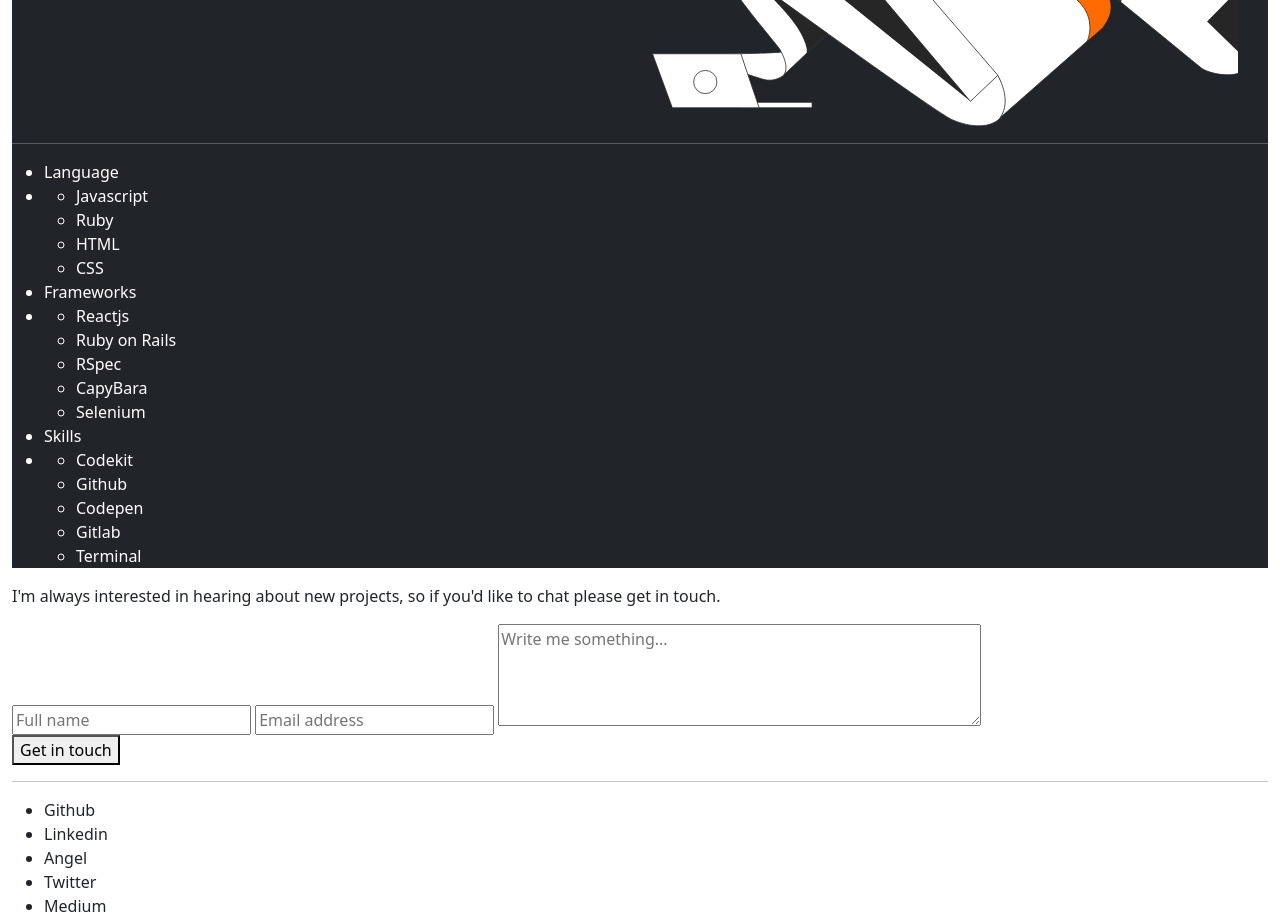
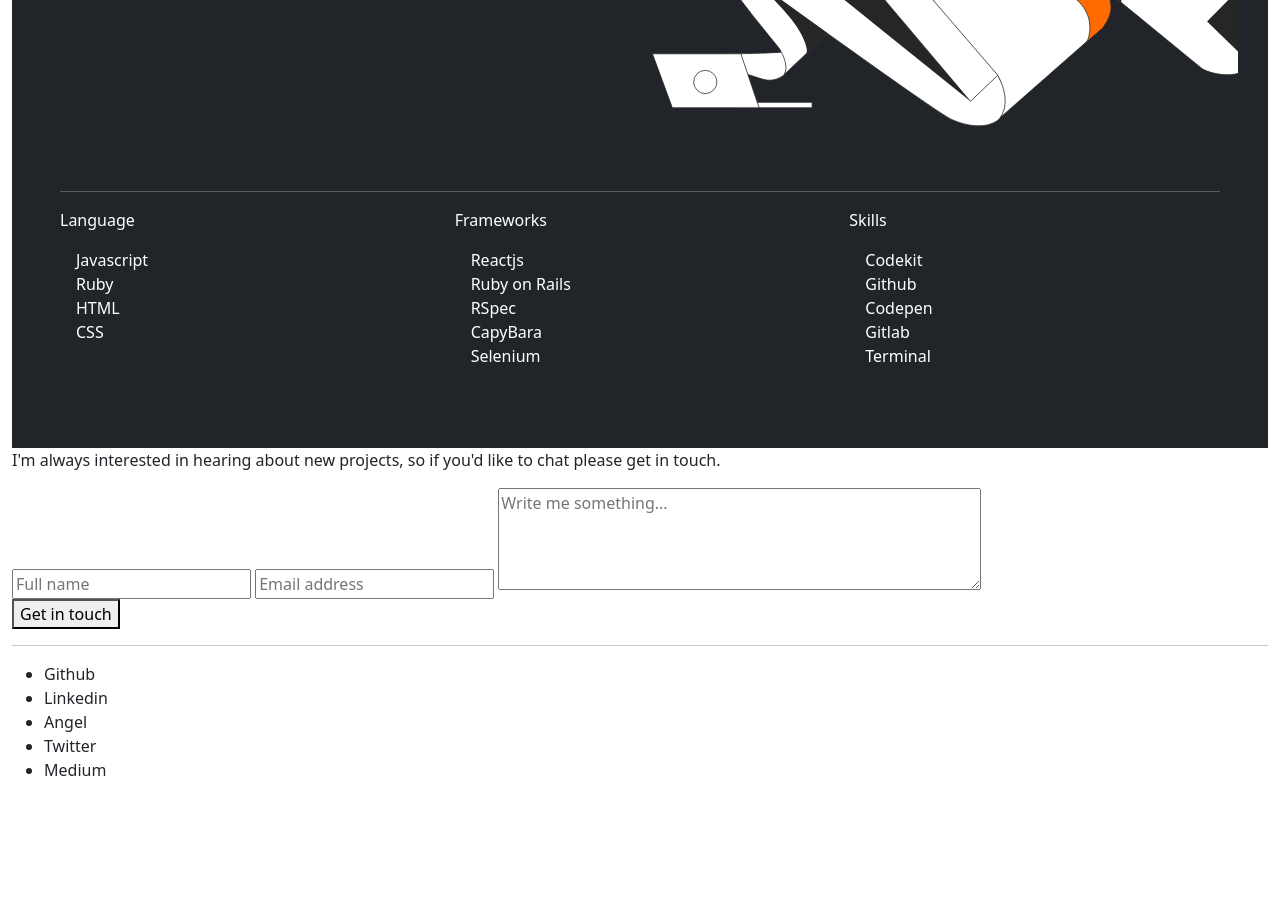
Before and after one commit to Kanyorok/bootsrap_portfolio_version, a plain HTML site: page index.html in a window 1280 px wide. Shown: the part 2240-3164 px from the top of the page. After the commit the page ends 3038 px from the top, so only its background shows below. Drawn offline with nearby package versions, Linux system fonts and the light colour scheme.

Commit message:
Add bootstrap styles to about-me sections

```diff
--- a/index.html
+++ b/index.html
@@ -217,32 +217,32 @@
             <h2>About Me</h2>
             <p>
               Hello I’m a software developer! I can help you build a product,
-          feature or website Look through some of my work and experience! If you
-          like what you see and have a project you need coded, don’t hesitate to
-          contact me.
+              feature or website Look through some of my work and experience! If
+              you like what you see and have a project you need coded, don’t
+              hesitate to contact me.
             </p>
             <button>Get My Resume</button>
           </div>
           <div class="col-md-6">
-                <img src="icons/Frame.svg" alt="">
+            <img src="icons/Frame.svg" alt="" />
           </div>
         </div>
 
-        <div>
+        <div class="p-5">
           <hr />
-        <ul>
-          <li>Language</li>
-          <li>
-            <ul>
+          <ul class="row list-unstyled">
+            <li class="col-md-4">
+              Language
+              <ul class="list-unstyled m-3">
                 <li>Javascript</li>
                 <li>Ruby</li>
                 <li>HTML</li>
                 <li>CSS</li>
               </ul>
             </li>
-          <li>Frameworks</li>
-          <li>
-            <ul>
+            <li class="col-md-4">
+              Frameworks
+              <ul class="list-unstyled m-3">
                 <li>Reactjs</li>
                 <li>Ruby on Rails</li>
                 <li>RSpec</li>
@@ -250,9 +250,9 @@
                 <li>Selenium</li>
               </ul>
             </li>
-          <li>Skills</li>
-          <li>
-            <ul>
+            <li class="col-md-4">
+              Skills
+              <ul class="list-unstyled m-3">
                 <li>Codekit</li>
                 <li>Github</li>
                 <li>Codepen</li>
```
Lines whose indentation alone changed are shown as unchanged.
